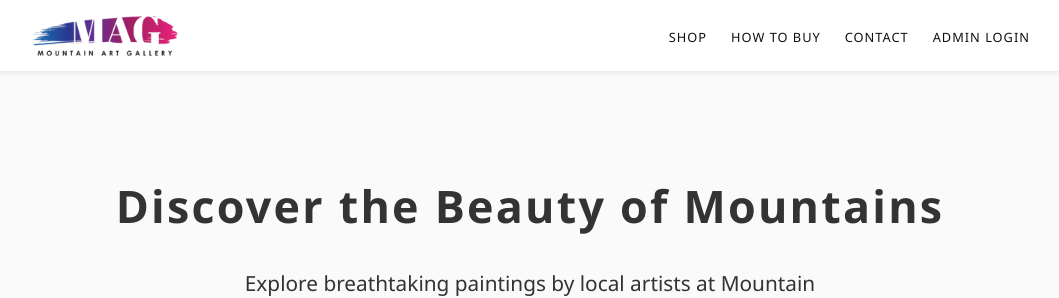
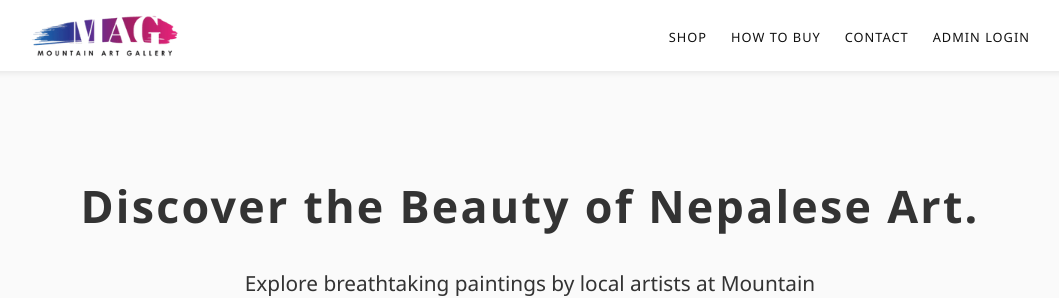
Before and after one commit to shrawan-shakya/mountainartgallery, a React (Create React App) app: page / in a window 1280 px wide. Shown: the top 298 px of the page, without its empty margins (110-1169 px from the left). Built offline with nearby package versions, Linux system fonts and the light colour scheme; no server answers; the database is empty.

Commit message:
Update dashboard and artwork features

```diff
--- a/src/components/Home.js
+++ b/src/components/Home.js
@@ -8,7 +8,7 @@ export default function Home() {
   return (
     <>
       <header className="home-header container">
-        <h1>Discover the Beauty of Mountains</h1>
+        <h1>Discover the Beauty of Nepalese Art.</h1>
         <p className="subtitle">
           Explore breathtaking paintings by local artists at Mountain Art Gallery.
         </p>
```
